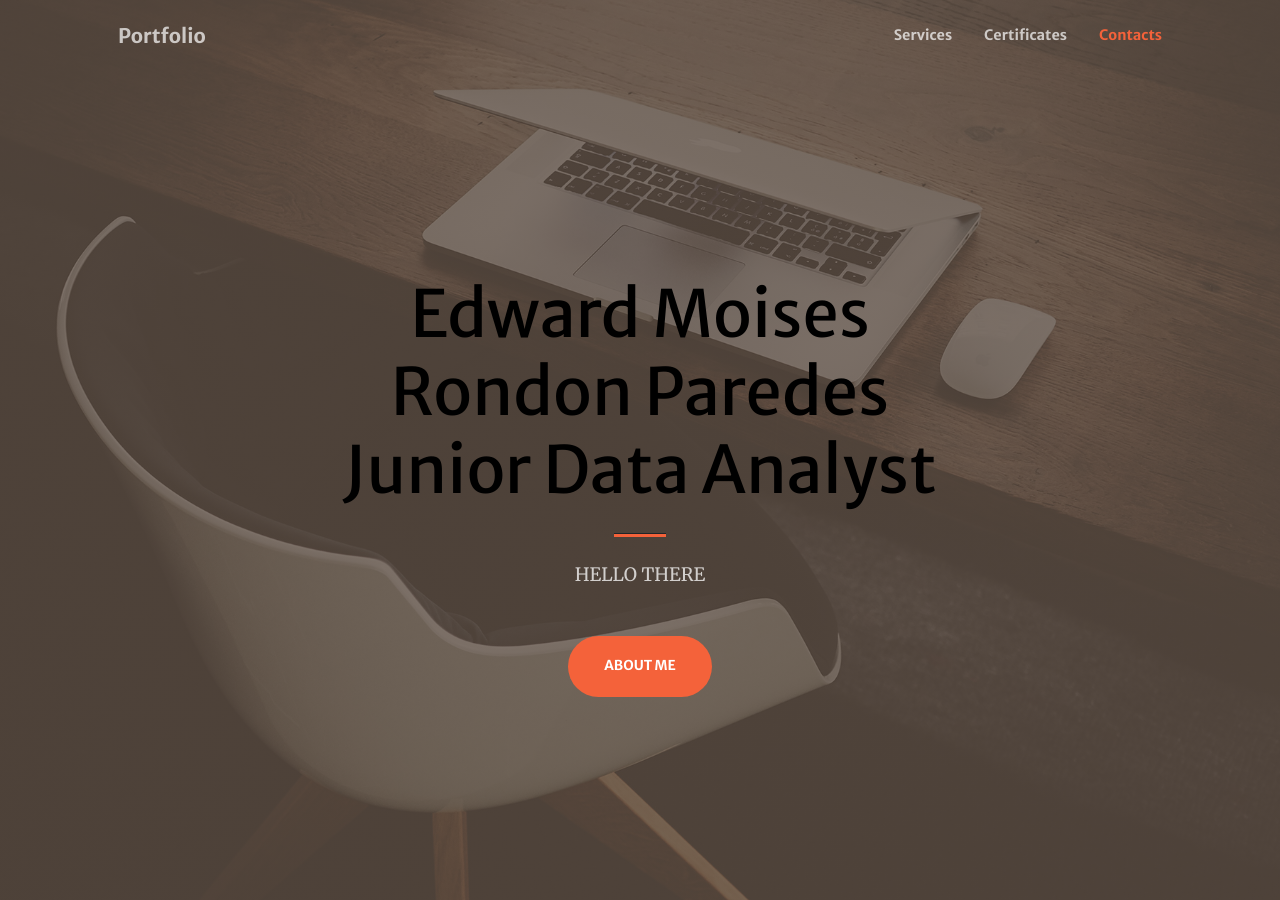
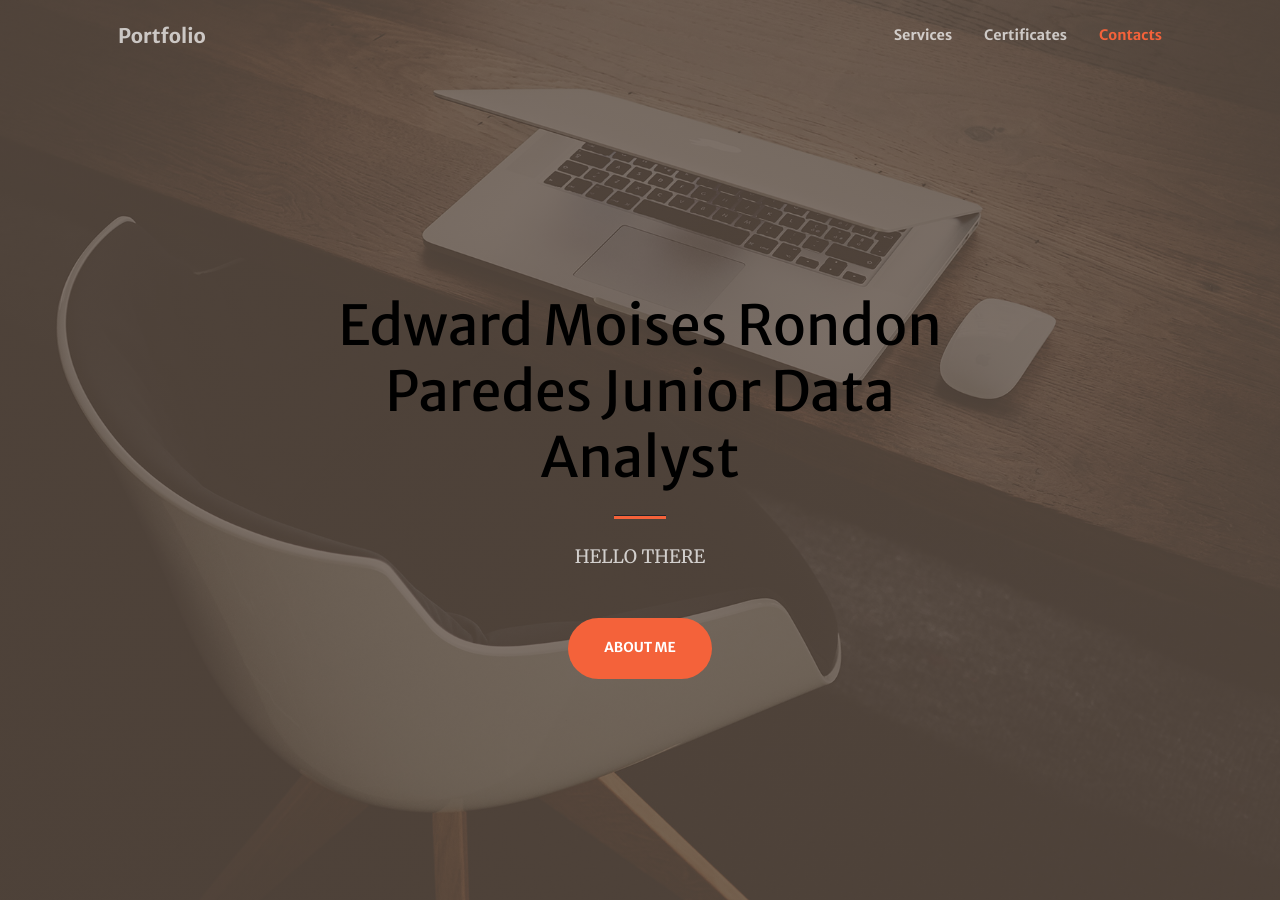
Before and after one commit to Edward-R-analytics/Portfolio, a Jekyll site: the page built from index.md, in a window 1280 px wide and 900 px high. Built offline with Jekyll 4.4.1, drawn with Linux system fonts in a browser that asks for light colours; comment, search, counter and statistics services are not loaded.

Commit message:
Update home.html

```diff
--- a/_layouts/home.html
+++ b/_layouts/home.html
@@ -6,7 +6,7 @@ layout: base
     <div class="container px-4 px-lg-5 h-100">
         <div class="row gx-4 gx-lg-5 h-100 align-items-center justify-content-center text-center">
             <div class="col-lg-8 align-self-end">
-                <h1 class="text-black font-weight-bold" class="site-title" style="font-size: 65px;">{{ page.header.title }}</h1>
+                <h1 class="text-black font-weight-bold" class="site-title" style="font-size: 55px;">{{ page.header.title }}</h1>
                 <hr class="divider" />
             </div>
             <div class="col-lg-8 align-self-baseline">
```
